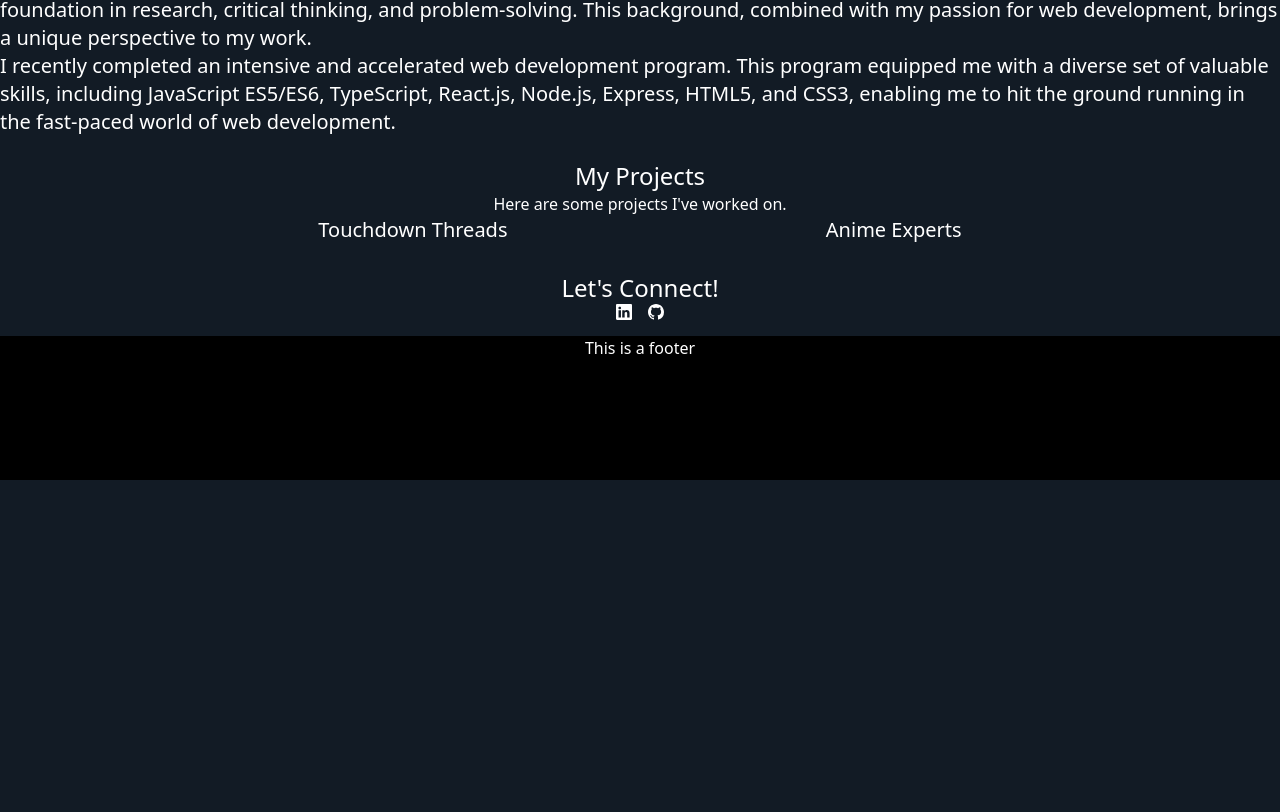
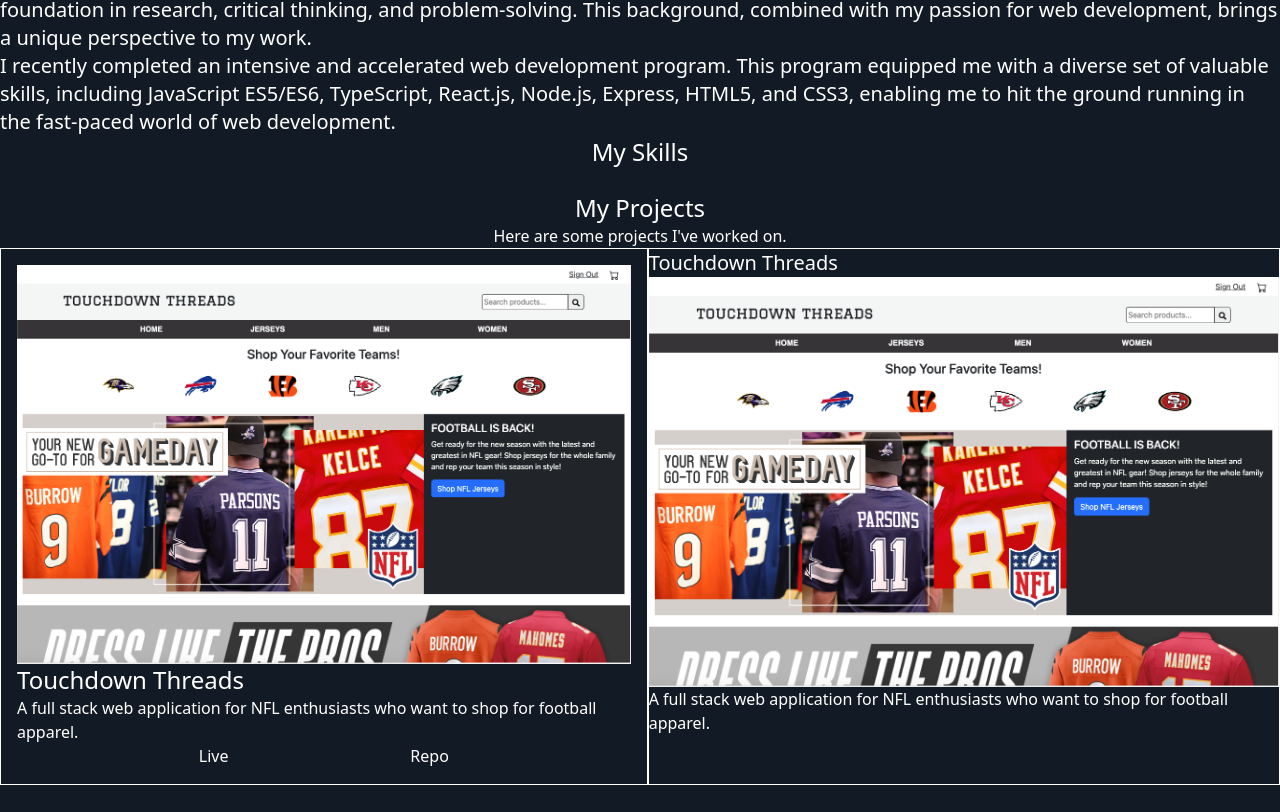
Before and after one commit to aaronsoukaphay/personal-website, a React (Vite) app in the folder my-website/: page / in a window 1280 px wide. Shown: the part 328-1140 px from the top of the page. Before the commit the page ends 808 px from the top, so only its background shows below. Built offline with nearby package versions, Linux system fonts and the light colour scheme.

Commit message:
added links for final project

```diff
--- a/my-website/src/About.tsx
+++ b/my-website/src/About.tsx
@@ -1,8 +1,8 @@
 export default function About() {
   return (
     <div className="py-3">
-      <h1 className="text-center text-2xl">About Me</h1>
-      <h1 className="text-xl">
+      <div className="text-center text-2xl">About Me</div>
+      <div className="text-xl">
         I'm a recent graduate from the University of California, Irvine, with a
         degree in Biological Sciences. While my academic journey began in the
         life sciences, my true passion lies in the dynamic world of web
@@ -10,14 +10,16 @@
         foundation in research, critical thinking, and problem-solving. This
         background, combined with my passion for web development, brings a
         unique perspective to my work.
-      </h1>
-      <h1 className="text-xl">
+      </div>
+      <div className="text-xl">
         I recently completed an intensive and accelerated web development
         program. This program equipped me with a diverse set of valuable skills,
         including JavaScript ES5/ES6, TypeScript, React.js, Node.js, Express,
         HTML5, and CSS3, enabling me to hit the ground running in the fast-paced
         world of web development.
-      </h1>
+      </div>
+      <div className="text-center text-2xl">My Skills</div>
+      <div></div>
     </div>
   );
 }
--- a/my-website/src/Contact.tsx
+++ b/my-website/src/Contact.tsx
@@ -4,12 +4,12 @@
   return (
     <div className="my-4">
       <h1 className="text-center text-2xl">Let's Connect!</h1>
-      <div className="flex justify-center">
+      <div className="flex justify-center py-3">
         <a className="px-2" href="https://www.linkedin.com/in/aaron-soukaphay/">
-          <BsLinkedin />
+          <BsLinkedin size={30} />
         </a>
         <a className="px-2" href="https://github.com/aaronsoukaphay">
-          <BsGithub />
+          <BsGithub size={30} />
         </a>
       </div>
     </div>
--- a/my-website/src/Projects.tsx
+++ b/my-website/src/Projects.tsx
@@ -3,9 +3,39 @@
     <div className="py-3">
       <h1 className="text-center text-2xl">My Projects</h1>
       <p className="text-center">Here are some projects I've worked on.</p>
-      <div className="flex justify-evenly">
-        <h1 className="text-xl">Touchdown Threads</h1>
-        <h1 className="text-xl">Anime Experts</h1>
+      <div className="flex justify-between">
+        <div className="border border-white">
+          <div className="p-4">
+            <img src="/images/touchdown-threads.png" />
+            <div className="text-2xl">Touchdown Threads</div>
+            <div>
+              A full stack web application for NFL enthusiasts who want to shop
+              for football apparel.
+            </div>
+            <div className="text-center flex justify-evenly">
+              <a
+                href="http://final-project-dev.us-west-1.elasticbeanstalk.com/"
+                className="hover:text-blue-500"
+              >
+                Live
+              </a>
+              <a
+                href="https://github.com/aaronsoukaphay/touchdown-threads"
+                className="hover:text-blue-500"
+              >
+                Repo
+              </a>
+            </div>
+          </div>
+        </div>
+        <div className="border border-white">
+          <div className="text-xl">Touchdown Threads</div>
+          <img src="/images/touchdown-threads.png" />
+          <div>
+            A full stack web application for NFL enthusiasts who want to shop
+            for football apparel.
+          </div>
+        </div>
       </div>
     </div>
   );
```
Also changed, not shown: my-website/public/images/touchdown-threads.png (added).
